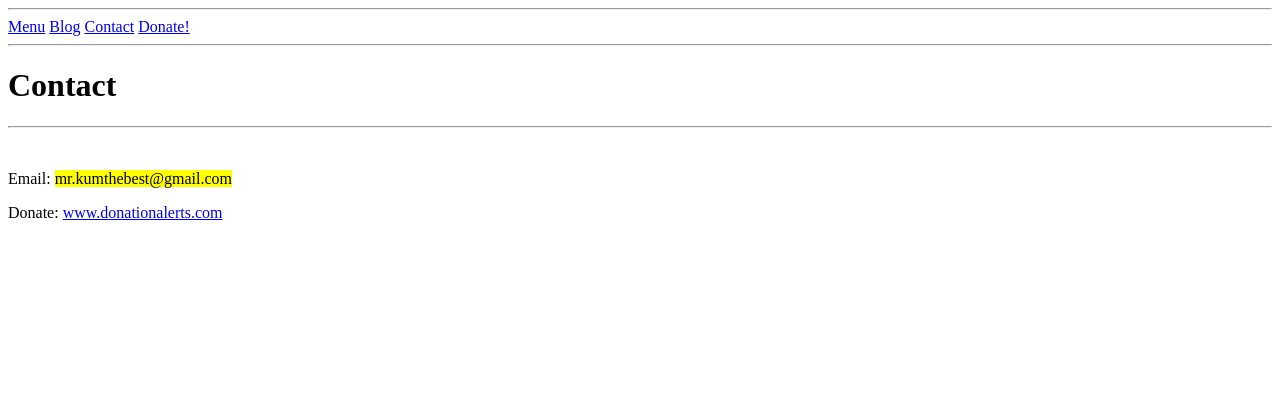
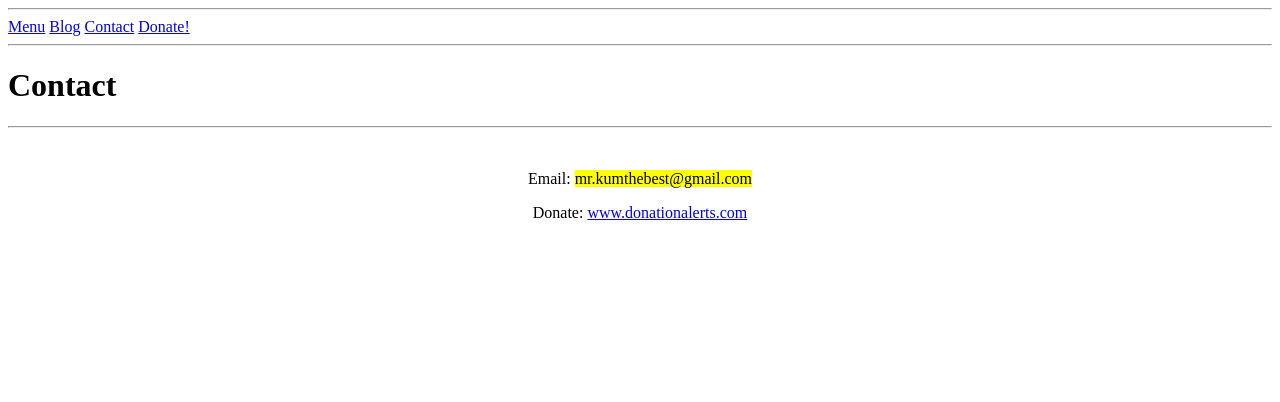
Before and after one commit to OldGameBox/Michealles, a plain HTML site: page contact/contact.html in a window 1280 px wide. Shown: the top 402 px of the page. Drawn offline with Linux system fonts and the light colour scheme.

Commit message:
first commit

```diff
--- a/contact/contact.html
+++ b/contact/contact.html
@@ -15,8 +15,8 @@
       <hr>
     </header>
     <br>
-    <p>Email: <mark>mr.kumthebest@gmail.com</mark></p>
-    <p> Donate: <a href="https://www.donationalerts.com/r/mrkum" target="_blank">www.donationalerts.com</a></p><br>
+    <p align="center">Email: <mark>mr.kumthebest@gmail.com</mark></p>
+    <p align="center"> Donate: <a href="https://www.donationalerts.com/r/mrkum" target="_blank">www.donationalerts.com</a></p><br>
     <img src="ilonchik.png" width="600" height="600" alt="ilonchik">
     <img src="readyvid.gif" width="640" height="360" alt="alyx">
     <br>
```
Also changed, not shown: Blog/blog.html (+1 -1 lines).
